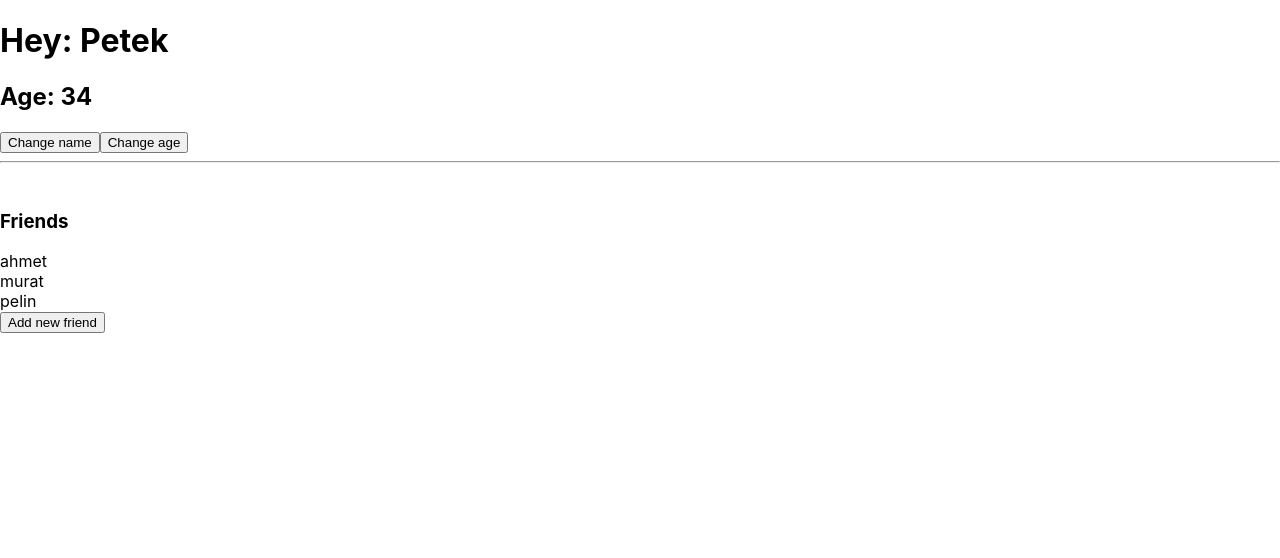
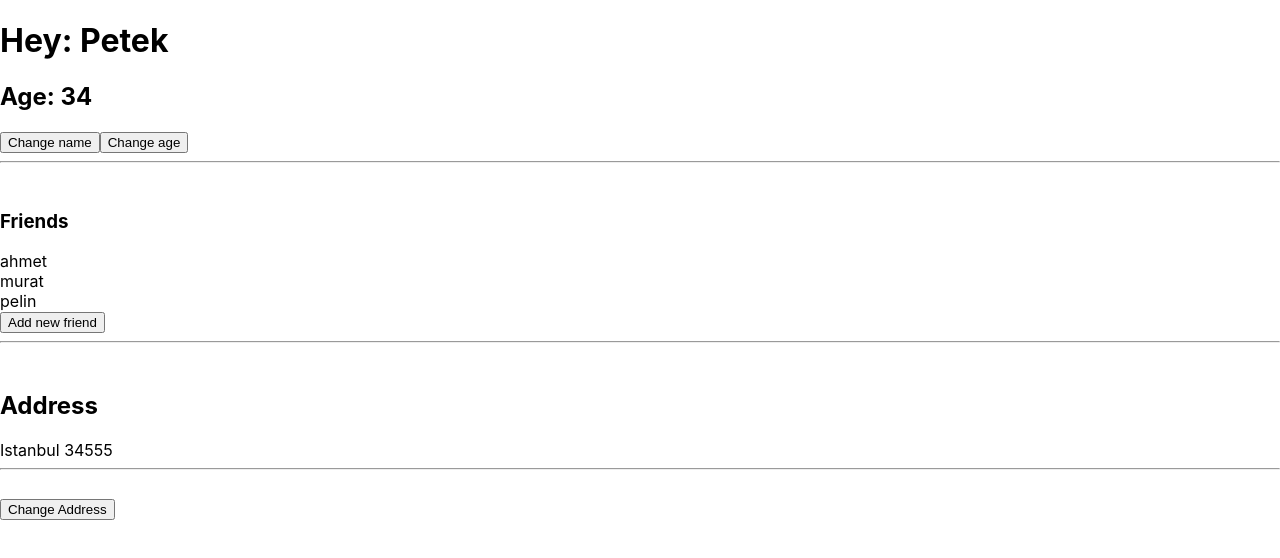
Before and after one commit to petekgithub/react-start, a React (Create React App) app: page / in a window 1280 px wide. Shown: the top 558 px of the page. Built offline with nearby package versions, Linux system fonts and the light colour scheme.

Commit message:
object-states
before changing the set function, have to check the state's value - is it object or array or string.. etc. and then add same value.

```diff
--- a/src/App.js
+++ b/src/App.js
@@ -7,6 +7,10 @@ function App() {
   const [name, setName] = useState('Petek')
   const [age, setAge] = useState(34);
   const [friends, setFriends] = useState(["ahmet","murat","pelin"])
+  const [address, setAddress] = useState({
+    title: "Istanbul",
+    zip:34555
+  })
 
 
 
@@ -36,6 +40,16 @@ function App() {
       <button onClick={() => setFriends(["ayşem",...friends])}> Add new friend </button>
 
 
+      <hr/>
+      <br />
+      <h2>Address</h2>
+      <div>{address.title} {address.zip}</div>
+
+      <hr/>
+      <br />
+
+      <button onClick={() => setAddress ({...App, title: "Ankara"})}>Change Address</button>
+
 
     </div>
   );
```
